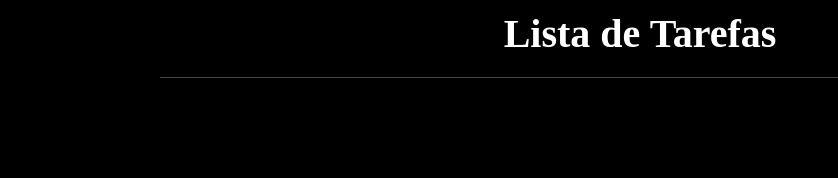
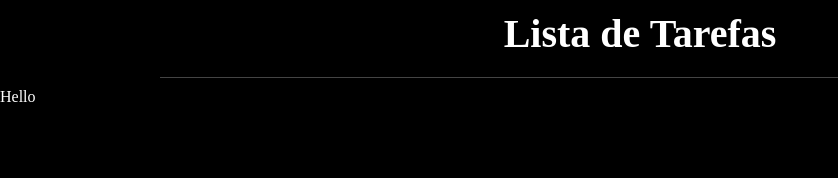
Before and after one commit to PedroSincero/Lista-de-Tarefas, a React (Create React App) app in the folder FrontEnd/: page / in a window 1280 px wide. Shown: the top 178 px of the page, without its empty margins (0-838 px from the left). Built offline with nearby package versions, Linux system fonts and the light colour scheme.

Commit message:
FIX - Adicionando Component listItem - [DONE]

```diff
--- a/FrontEnd/src/App.js
+++ b/FrontEnd/src/App.js
@@ -1,6 +1,7 @@
 import React from 'react';
 import './styles/App.css';
-import * as sH from './styles/styleHome';
+import * as sH from './styles/Home';
+import { ListItem } from './components/ListItem';
 
 function App() {
   return (
@@ -8,6 +9,8 @@ function App() {
       <sH.Area>
         <sH.Header> Lista de Tarefas </sH.Header>
       </sH.Area>
+
+      <ListItem />
     </sH.Container>
   );
 }
--- /dev/null
+++ b/FrontEnd/src/components/ListItem/index.js
@@ -0,0 +1,8 @@
+import React from 'react';
+import * as S from './styles';
+
+export const ListItem = () => {
+  return (
+    <S.Container>Hello</S.Container>
+  )
+}
--- /dev/null
+++ b/FrontEnd/src/components/ListItem/styles.js
@@ -0,0 +1,3 @@
+import styled from 'styled-components'
+
+export const Container = styled.div``;
```
Also changed, not shown: FrontEnd/src/styles/Home.js (renamed from FrontEnd/src/styles/styleHome.js).
